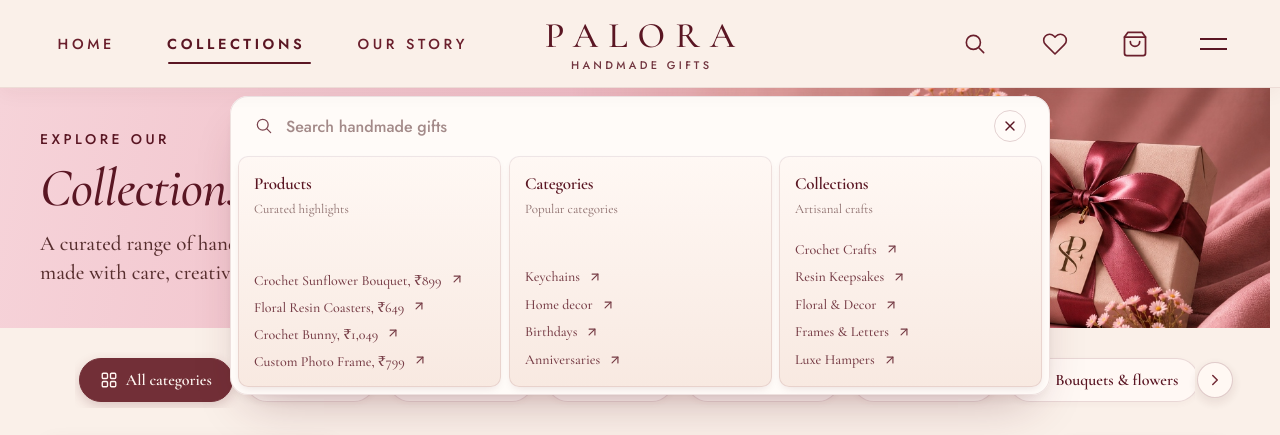
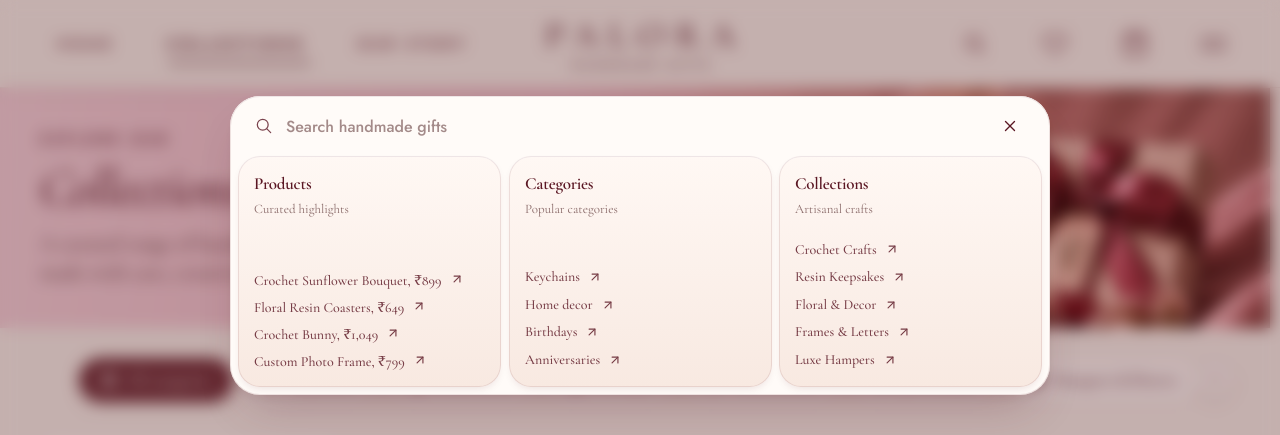
Before and after one commit to aariyan-kumar21/Palora, a React (Vite) app: page /collections in a window 1280 px wide. Both pictures are taken after a click on the button 975 px from the left and 43 px from the top of the page. Shown: the top 435 px of the page. Built offline with nearby package versions, Linux system fonts and the light colour scheme.

Commit message:
feat: add CardNav component, SearchPanel component, and search verification script

```diff
--- a/src/components/CardNav/CardNav.tsx
+++ b/src/components/CardNav/CardNav.tsx
@@ -282,7 +282,10 @@ export const CardNav: React.FC<CardNavProps> = ({
   const setOpenRef = useRef(setOpen);
   setOpenRef.current = setOpen;
 
+  const isMounted = open || shown;
+
   useEffect(() => {
+    if (!isMounted) return undefined;
     const panel = panelRef.current;
     const content = contentRef.current;
     if (!panel || !content) return undefined;
@@ -332,7 +335,7 @@ export const CardNav: React.FC<CardNavProps> = ({
         state.p = target;
         state.v = 0;
       } else {
-        const k = 160 * s.speed * s.speed;
+        const k = (target === 0 ? 480 : 160) * s.speed * s.speed;
         const zeta = s.open ? 1 - 0.68 * s.bounce : 1;
         const steps = Math.ceil(dt / (1 / 240));
         const h = dt / steps;
@@ -342,13 +345,19 @@ export const CardNav: React.FC<CardNavProps> = ({
         }
       }
 
-      const done = Math.abs(state.p - target) < 0.0005 && Math.abs(state.v) < 0.002;
+      const done =
+        target === 0
+          ? Math.abs(state.p) < 0.015 && Math.abs(state.v) < 0.08
+          : Math.abs(state.p - target) < 0.0005 && Math.abs(state.v) < 0.002;
       if (done) {
         state.p = target;
         state.v = 0;
       }
 
       render();
+    if (!settingsRef.current.open && state.p === 0) {
+      setShown(false);
+    }
       if (done && target === 0) setShown(false);
       if (!done) raf = requestAnimationFrame(tick);
     };
@@ -365,14 +374,25 @@ export const CardNav: React.FC<CardNavProps> = ({
       refresh: () => {
         state.height = content.offsetHeight;
         render();
+    if (!settingsRef.current.open && state.p === 0) {
+      setShown(false);
+    }
       }
     };
 
     render();
+    if (settingsRef.current.open) {
+      wake();
+    } else if (state.p === 0) {
+      setShown(false);
+    }
 
     const observer = new ResizeObserver(() => {
       state.height = content.offsetHeight;
       render();
+      if (!settingsRef.current.open && state.p === 0) {
+        setShown(false);
+      }
     });
     observer.observe(content);
 
@@ -381,7 +401,7 @@ export const CardNav: React.FC<CardNavProps> = ({
       observer.disconnect();
       engineRef.current = null;
     };
-  }, [items.length, hasCta, narrow]);
+  }, [items.length, hasCta, narrow, isMounted]);
 
   useLayoutEffect(() => {
     if (open) setShown(true);
@@ -445,15 +465,22 @@ export const CardNav: React.FC<CardNavProps> = ({
     if (window.matchMedia?.('(prefers-reduced-motion: reduce)').matches) return;
 
     const width = panel.offsetWidth;
-    const height = panel.offsetHeight || 60;
-    const radius = parseFloat(getComputedStyle(panel).borderTopLeftRadius) || 18;
+    const radius = parseFloat(getComputedStyle(panel).borderTopLeftRadius) || 30;
 
     panel.animate(
       [
-        { clipPath: `inset(0px ${Math.max(0, (width - height) / 2)}px round ${height / 2}px)`, opacity: 0 },
-        { clipPath: `inset(0px 0px round ${radius}px)`, opacity: 1 }
+        {
+          clipPath: `inset(0px ${Math.max(0, width / 2 - 30)}px round ${radius}px)`,
+          transform: 'scale(0.92)',
+          opacity: 0
+        },
+        {
+          clipPath: `inset(0px 0px round ${radius}px)`,
+          transform: 'scale(1)',
+          opacity: 1
+        }
       ],
-      { duration: 720, easing: EASE_OUT, fill: 'backwards' }
+      { duration: 520, easing: EASE_OUT, fill: 'backwards' }
     );
 
     Array.from(barEl.children).forEach((child, index) => {
--- a/src/components/SearchPanel/SearchPanel.css
+++ b/src/components/SearchPanel/SearchPanel.css
@@ -1,3 +1,33 @@
+.search-backdrop {
+  position: fixed;
+  inset: 0;
+  z-index: 1050;
+  background-color: rgba(58, 12, 24, 0.28);
+  backdrop-filter: blur(0px);
+  -webkit-backdrop-filter: blur(0px);
+  opacity: 0;
+  visibility: hidden;
+  pointer-events: none;
+  transition:
+    opacity 380ms cubic-bezier(0.22, 1, 0.36, 1),
+    backdrop-filter 420ms cubic-bezier(0.22, 1, 0.36, 1),
+    -webkit-backdrop-filter 420ms cubic-bezier(0.22, 1, 0.36, 1),
+    visibility 0s linear 420ms;
+}
+
+.search-backdrop.is-open {
+  opacity: 1;
+  visibility: visible;
+  pointer-events: auto;
+  backdrop-filter: blur(8px);
+  -webkit-backdrop-filter: blur(8px);
+  transition:
+    opacity 380ms cubic-bezier(0.22, 1, 0.36, 1),
+    backdrop-filter 420ms cubic-bezier(0.22, 1, 0.36, 1) 120ms,
+    -webkit-backdrop-filter 420ms cubic-bezier(0.22, 1, 0.36, 1) 120ms,
+    visibility 0s linear 0s;
+}
+
 .search-panel-wrap {
   position: fixed;
   top: calc(var(--nav-h) + 8px);
@@ -5,8 +35,24 @@
   transform: translateX(-50%);
   width: 92vw;
   max-width: 820px;
-  z-index: 500;
+  z-index: 1060;
   pointer-events: none;
+}
+
+.search-panel-wrap .card-nav {
+  --cn-radius: 30px;
+  transition: opacity 220ms cubic-bezier(0.22, 1, 0.36, 1), transform 220ms cubic-bezier(0.22, 1, 0.36, 1);
+  transform-origin: center top;
+}
+
+.search-panel-wrap .card-nav:not([data-open]) {
+  opacity: 0;
+  transform: scale(0.92);
+  pointer-events: none;
+}
+
+.search-panel-wrap .card-nav__panel {
+  border-radius: 30px;
 }
 
 .search-panel-wrap .card-nav[data-shown] {
@@ -58,46 +104,35 @@
   color: rgba(87, 46, 46, 0.55);
 }
 
-.search-bar-clear-btn {
+.search-bar-close-btn {
   border: none;
-  background: rgba(114, 47, 55, 0.08);
-  color: #5A1623;
-  cursor: pointer;
-  border-radius: 50%;
-  width: 24px;
-  height: 24px;
-  display: flex;
-  align-items: center;
-  justify-content: center;
-  padding: 0;
-  font-size: 14px;
-  transition: background-color 0.2s ease;
-}
-
-.search-bar-clear-btn:hover {
-  background: rgba(114, 47, 55, 0.16);
-}
-
-.search-bar-close-btn {
-  border: 1px solid rgba(114, 47, 55, 0.2);
   background: transparent;
   color: #5A1623;
   width: 32px;
   height: 32px;
   padding: 0;
-  border-radius: 9999px;
+  border-radius: 6px;
   display: inline-flex;
   align-items: center;
   justify-content: center;
   flex: none;
   cursor: pointer;
-  transition: all 0.2s ease;
+  transition: color 0.2s ease, transform 0.2s ease;
 }
 
 .search-bar-close-btn:hover {
-  background: #722F37;
-  color: #FFF7F2;
-  border-color: #722F37;
+  background: transparent;
+  color: #722F37;
+  transform: scale(1.12);
+}
+
+.search-bar-close-btn:focus {
+  outline: none;
+}
+
+.search-bar-close-btn:focus-visible {
+  outline: 1.5px solid rgba(90, 22, 35, 0.45);
+  outline-offset: 2px;
 }
 
 .search-no-results {
--- a/src/components/SearchPanel/SearchPanel.tsx
+++ b/src/components/SearchPanel/SearchPanel.tsx
@@ -166,20 +166,6 @@ export const SearchPanel: React.FC = () => {
         aria-label="Search handmade gifts"
       />
 
-      {query && (
-        <button
-          type="button"
-          className="search-bar-clear-btn"
-          aria-label="Clear search input"
-          onClick={() => {
-            setQuery('');
-            inputRef.current?.focus();
-          }}
-        >
-          &times;
-        </button>
-      )}
-
       <button
         type="button"
         className="search-bar-close-btn"
@@ -187,12 +173,12 @@ export const SearchPanel: React.FC = () => {
         onClick={closePanel}
       >
         <svg
-          width="16"
-          height="16"
+          width="18"
+          height="18"
           viewBox="0 0 24 24"
           fill="none"
           stroke="currentColor"
-          strokeWidth="2"
+          strokeWidth="1.8"
           strokeLinecap="round"
           strokeLinejoin="round"
           aria-hidden="true"
@@ -205,6 +191,12 @@ export const SearchPanel: React.FC = () => {
   );
 
   return (
+    <>
+      <div
+        className={`search-backdrop ${isOpen ? 'is-open' : ''}`}
+        aria-hidden="true"
+        onClick={closePanel}
+      />
       <div className="search-panel-wrap" aria-hidden={!isOpen}>
         <CardNav
           theme="palora"
@@ -219,6 +211,7 @@ export const SearchPanel: React.FC = () => {
           stagger={0.12}
           maxWidth={820}
           intro={true}
+          style={{ '--cn-radius': '30px' } as React.CSSProperties}
           bar={searchBar}
           items={items}
         >
@@ -227,6 +220,7 @@ export const SearchPanel: React.FC = () => {
           ) : undefined}
         </CardNav>
       </div>
+    </>
   );
 };
 
```
Also changed, not shown: scripts/verify-search-cardnav.mjs (+39 -20 lines), 25 other files (tests, documents, lock files or other folders). Lines whose indentation alone changed are shown as unchanged.
